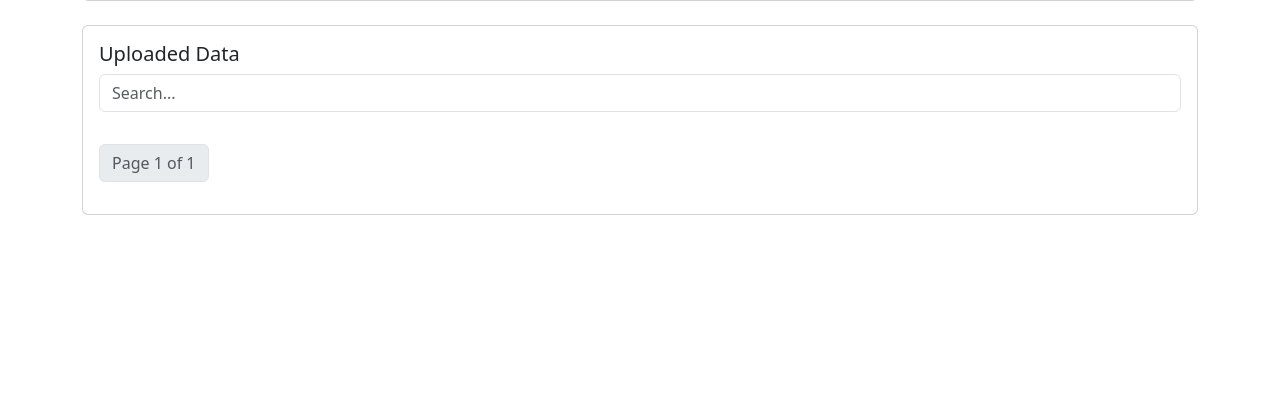
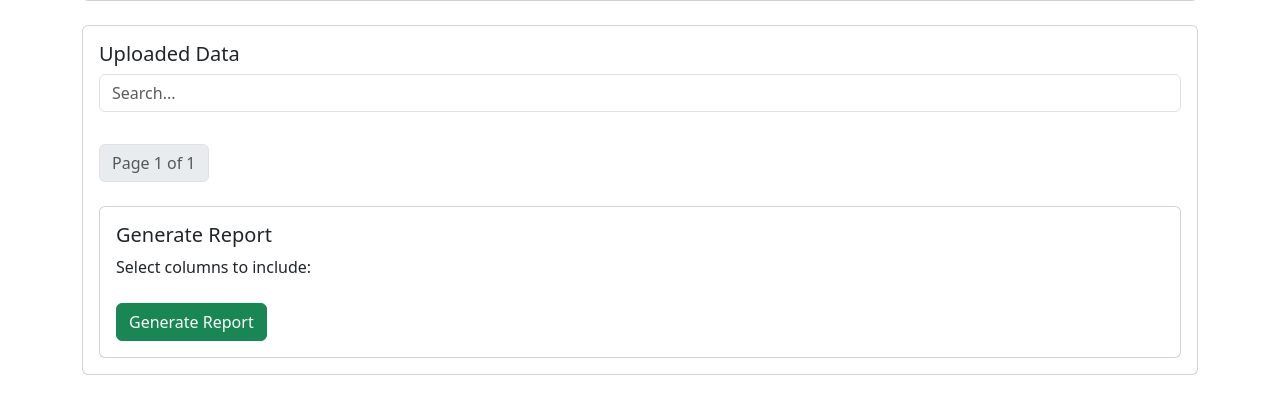
Before and after one commit to Chemozo/leasy-project, a Django app: page / in a window 1280 px wide. Shown: the part 247-661 px from the top of the page. Run offline with Django 5.2, Linux system fonts and the light colour scheme; the visitor is signed in with stand-in values (Sample User, id 1); parts of the project's set-up code (start-up, migrations or seed data) failed here and were passed over.

Commit message:
Added report button and checkboxes to HTML

```diff
--- a/core/reports/templates/reports/dashboard.html
+++ b/core/reports/templates/reports/dashboard.html
@@ -100,6 +100,42 @@
           {% endif %}
         </ul>
       </nav>
+      <div class="card mt-4">
+        <div class="card-body">
+          <h5 class="card-title">Generate Report</h5>
+          <form method="post" action="{% url 'dashboard' %}">
+            {% csrf_token %}
+            <input type="hidden" name="generate_report" value="true" />
+            <div class="mb-3">
+              <label class="form-label">Select columns to include:</label>
+              <div class="row">
+                {% for column in columns %}
+                <div class="col-md-3">
+                  <div class="form-check">
+                    <input
+                      class="form-check-input"
+                      type="checkbox"
+                      name="selected_columns"
+                      value="{{ column }}"
+                      id="col_{{ forloop.counter }}"
+                    />
+                    <label
+                      class="form-check-label"
+                      for="col_{{ forloop.counter }}"
+                    >
+                      {{ column }}
+                    </label>
+                  </div>
+                </div>
+                {% endfor %}
+              </div>
+            </div>
+            <button type="submit" class="btn btn-success">
+              Generate Report
+            </button>
+          </form>
+        </div>
+      </div>
     </div>
   </div>
 </div>
```
